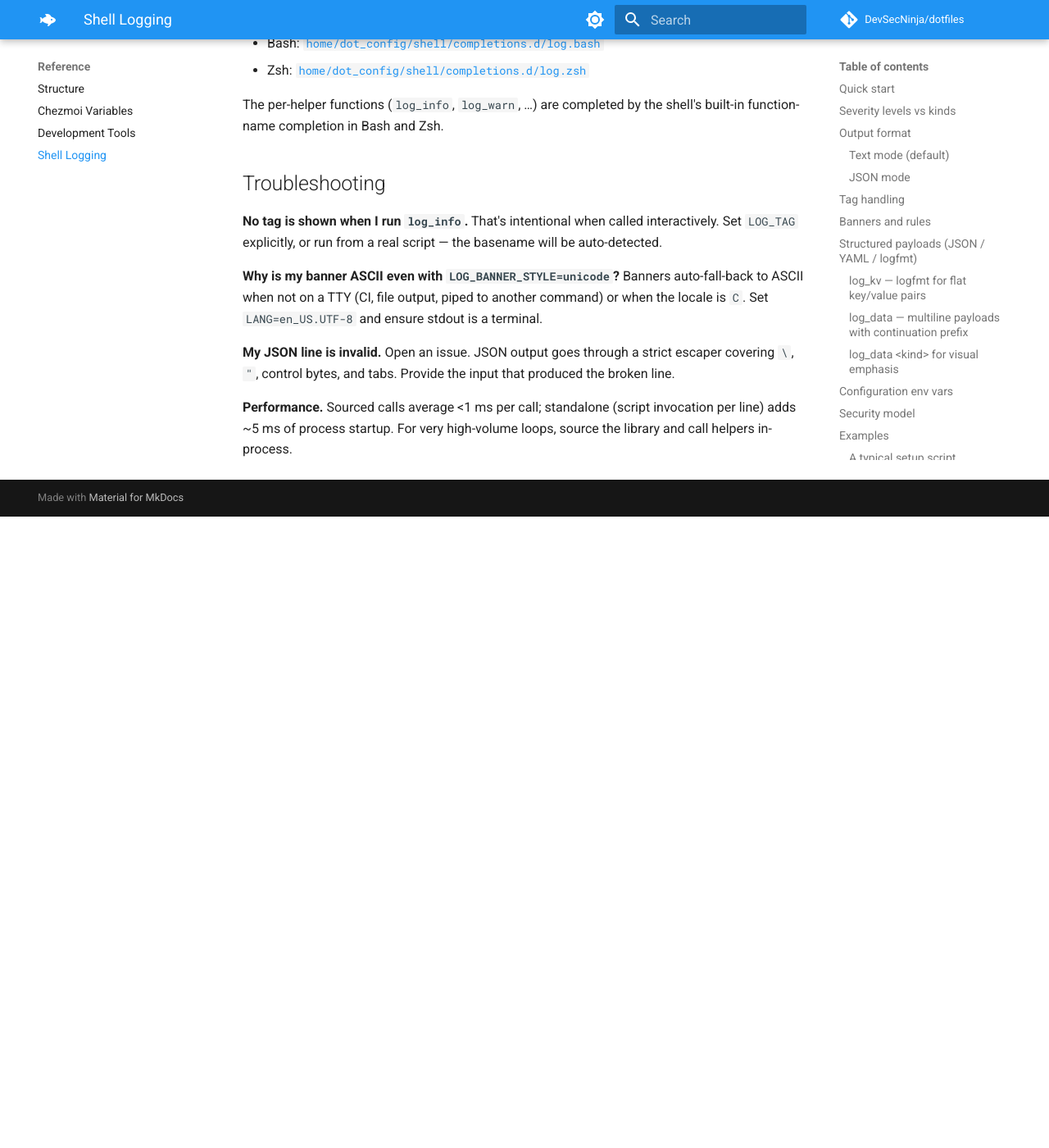
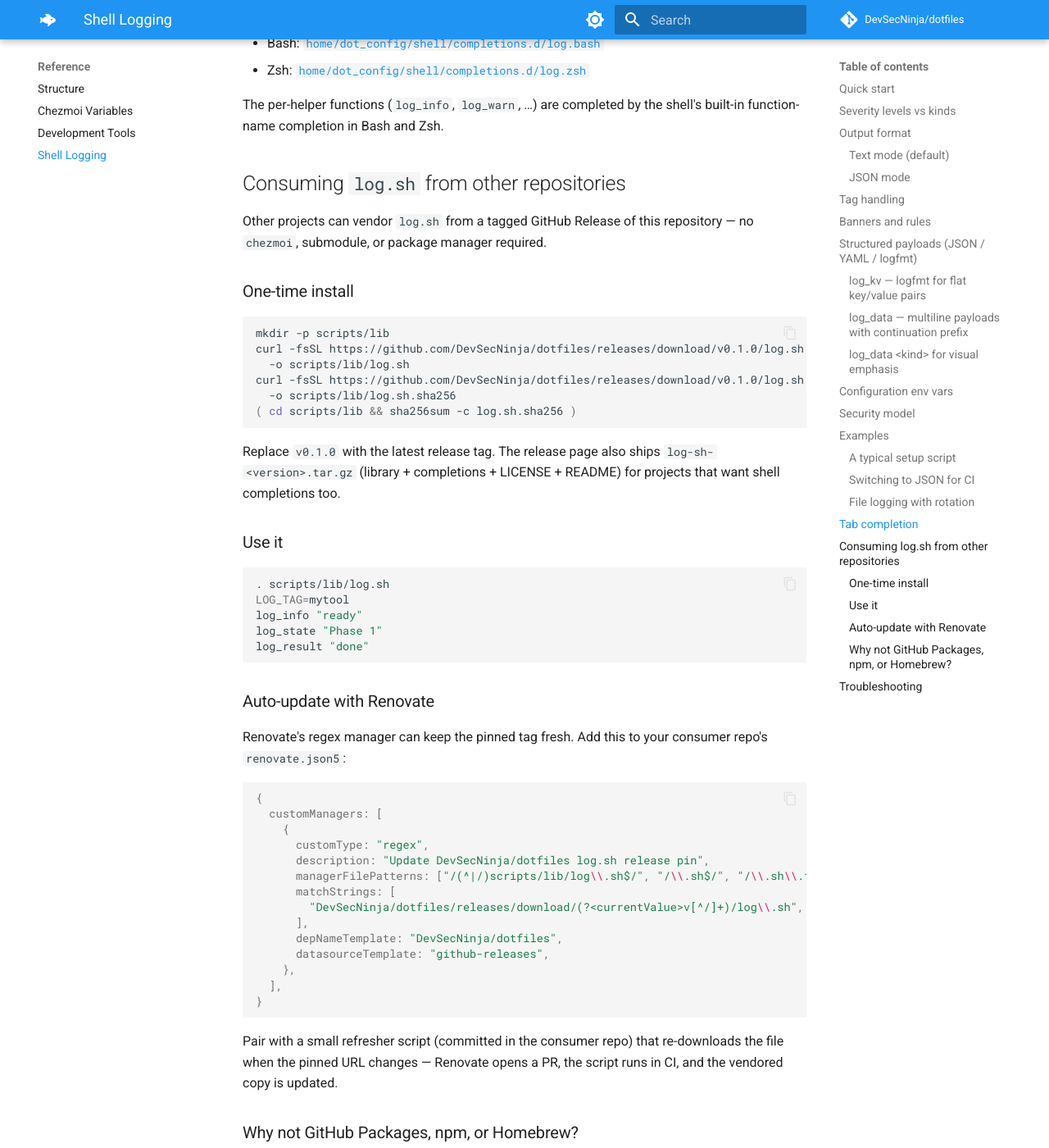
Before and after one commit to DevSecNinja/dotfiles, an MkDocs documentation site: the page built from docs/logging.md, in a window 1280 px wide and 1400 px high, scrolled down 7128 px. Shown: the whole window at 82% size. Built offline with MkDocs 1.6.1 and Material for MkDocs 9.7.7, drawn with Linux system fonts in a browser that asks for light colours; comment, search, counter and statistics services are not loaded; before the commit the page ends 7758 px from its top, so only the background shows below that; some of the changed text lies outside the part shown.

Commit message:
feat(release): add cocogitto + git-cliff release pipeline with log.sh distribution
Closes #236.

Adds a tag-driven release flow so log.sh can be vendored by other repos
without copying the file:

- cliff.toml + cog.toml (mirrors truenas-apps pattern; tag_prefix=v,
  pre_bump_hooks regenerate CHANGELOG.md, post_bump_hooks push tag)
- .mise.toml: pin cocogitto + git-cliff
- script/build-log-sh-release.sh: produce log.sh, log.sh.sha256,
  log-sh-<tag>.tar.gz (library + completions + LICENSE + README) and the
  tarball sha256; reproducible-ish (sorted, owner=0, pinned mtime)
- .github/workflows/release.yml: on v* tag push, call the reusable
  release workflow (creates GitHub Release + git-cliff notes), then
  upload-log-sh job builds artifacts, appends the consumption snippet
  to the release body, and uploads all four assets via gh release upload
- Taskfile: release:notes, release:changelog, release:build, release:bump
- docs/logging.md: 'Consuming log.sh from other repositories' section
  with curl install, Renovate regex manager rule, and a rationale for
  release assets vs GitHub Packages / npm / Homebrew
- .github/skills/commit-and-release/SKILL.md: dotfiles-flavoured fork of
  the truenas-apps skill (scopes adjusted, release pipeline documented)
- .lefthook.toml: commit-msg hook runs cog verify automatically
- tests/bash/build-log-sh-release.bats: 10 bats tests covering syntax,
  exec bit, all four artifacts, version normalization, byte-for-byte
  source match, sha256 verification, tarball contents, README templating,
  and extracted-script POSIX/bash syntax
- copilot-instructions.md: documents the release procedure

````diff
--- a/docs/logging.md
+++ b/docs/logging.md
@@ -283,6 +283,79 @@ Completion files:
 The per-helper functions (`log_info`, `log_warn`, …) are completed by the
 shell's built-in function-name completion in Bash and Zsh.
 
+## Consuming `log.sh` from other repositories
+
+Other projects can vendor `log.sh` from a tagged GitHub Release of this
+repository — no `chezmoi`, submodule, or package manager required.
+
+### One-time install
+
+```sh
+mkdir -p scripts/lib
+curl -fsSL https://github.com/DevSecNinja/dotfiles/releases/download/v0.1.0/log.sh \
+  -o scripts/lib/log.sh
+curl -fsSL https://github.com/DevSecNinja/dotfiles/releases/download/v0.1.0/log.sh.sha256 \
+  -o scripts/lib/log.sh.sha256
+( cd scripts/lib && sha256sum -c log.sh.sha256 )
+```
+
+Replace `v0.1.0` with the latest release tag. The release page also ships
+`log-sh-<version>.tar.gz` (library + completions + LICENSE + README) for
+projects that want shell completions too.
+
+### Use it
+
+```sh
+. scripts/lib/log.sh
+LOG_TAG=mytool
+log_info "ready"
+log_state "Phase 1"
+log_result "done"
+```
+
+### Auto-update with Renovate
+
+Renovate's regex manager can keep the pinned tag fresh. Add this to your
+consumer repo's `renovate.json5`:
+
+```json5
+{
+  customManagers: [
+    {
+      customType: "regex",
+      description: "Update DevSecNinja/dotfiles log.sh release pin",
+      managerFilePatterns: ["/(^|/)scripts/lib/log\\.sh$/", "/\\.sh$/", "/\\.sh\\.tmpl$/"],
+      matchStrings: [
+        "DevSecNinja/dotfiles/releases/download/(?<currentValue>v[^/]+)/log\\.sh",
+      ],
+      depNameTemplate: "DevSecNinja/dotfiles",
+      datasourceTemplate: "github-releases",
+    },
+  ],
+}
+```
+
+Pair with a small refresher script (committed in the consumer repo) that
+re-downloads the file when the pinned URL changes — Renovate opens a PR,
+the script runs in CI, and the vendored copy is updated.
+
+### Why not GitHub Packages, npm, or Homebrew?
+
+- **GitHub Packages** does not host plain shell tarballs; the available
+  formats (npm / NuGet / Maven / OCI) all add a client-tooling dependency
+  that conflicts with the "works in offline / locked-down containers"
+  constraint.
+- **npm / pip** are the wrong ecosystem for POSIX shell.
+- **Homebrew** is great for dev machines but useless on minimal
+  containers and most servers.
+
+GitHub Release assets (`https://github.com/.../releases/download/...`) are
+versioned, immutable, public, cacheable, and require nothing more than
+`curl`. That's the recommended channel.
+
+If you later want an OCI artifact too, `oras push ghcr.io/devsecninja/log-sh:<tag>`
+can be layered on top of the existing release flow as a follow-up.
+
 ## Troubleshooting
 
 **No tag is shown when I run `log_info`.**
````
Also changed, not shown: CHANGELOG.md (added, +5 -0 lines), Taskfile.yml (+24 -0 lines), cliff.toml (added, +49 -0 lines), cog.toml (added, +20 -0 lines), .github/copilot-instructions.md, .github/skills/commit-and-release/SKILL.md (added), .lefthook.toml, .mise.toml, 4 other files.
